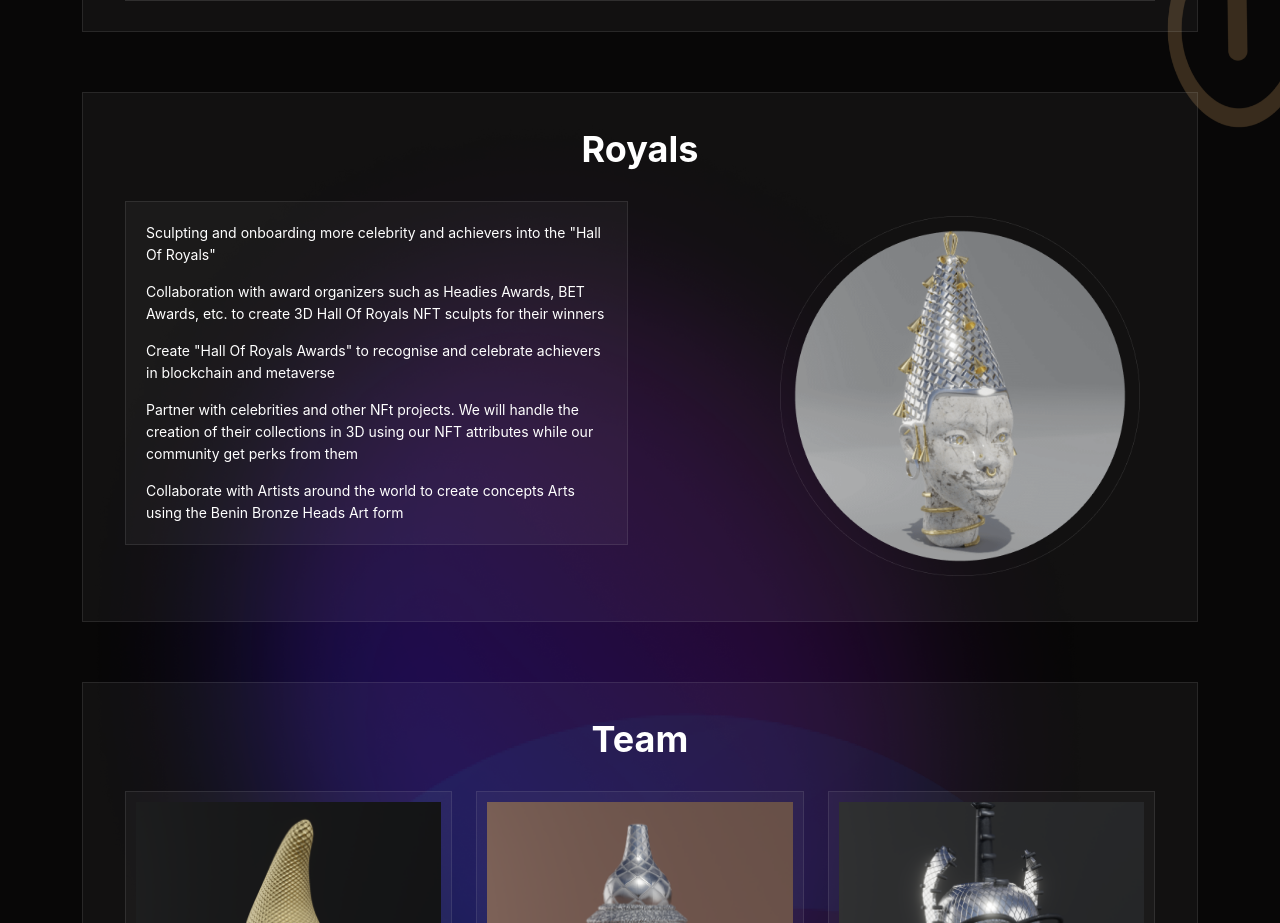
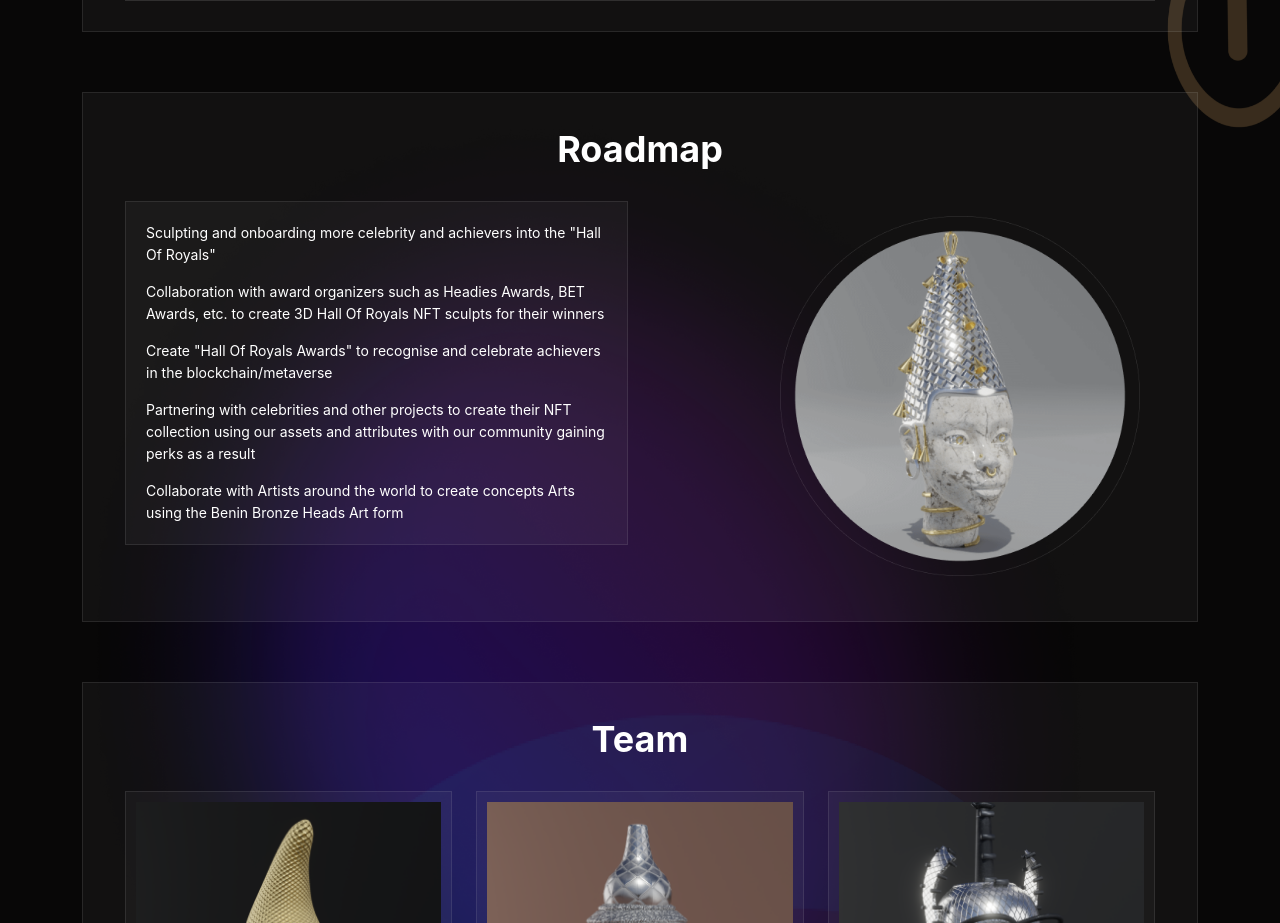
Before and after one commit to HallOfRoyals/HallOfRoyals-FrontEnd, a React (Create React App) app: page / in a window 1280 px wide. Shown: the part 3640-4563 px from the top of the page. Built offline with nearby package versions, Linux system fonts and the light colour scheme; a web font is replaced by a local one.

Commit message:
Update roadmap texts

```diff
--- a/src/components/RoadMap.js
+++ b/src/components/RoadMap.js
@@ -6,14 +6,14 @@ export default function RoadMap() {
     <section id="roadmap" className="glassy-wrapper x-section mt-60 position-relative">
       <img src={shapeSixteen} alt="" className="shape-16" />
       <div className="container">
-        <h1 className="section-title">Royals</h1>
+        <h1 className="section-title">Roadmap</h1>
         <div className="row mt-25 align-items-start">
           <div className="col-md-6">
             <div className="glassy-wrapper relative-height-box pt-20 pb-20 pl-20 pr-20">
               <p>Sculpting and onboarding more celebrity and achievers into the "Hall Of Royals"</p>
               <p className="mt-15">Collaboration with award organizers such as Headies Awards, BET Awards, etc. to create 3D Hall Of Royals NFT sculpts for their winners</p>
-              <p className="mt-15">Create "Hall Of Royals Awards" to recognise and celebrate achievers in blockchain and metaverse</p>
-              <p className="mt-15">Partner with celebrities and other NFt projects. We will handle the creation of their collections in 3D using our NFT attributes while our community get perks from them</p>
+              <p className="mt-15">Create "Hall Of Royals Awards" to recognise and celebrate achievers in the blockchain/metaverse</p>
+              <p className="mt-15">Partnering with celebrities and other projects to create their NFT collection using our assets and attributes with our community gaining perks as a result</p>
               <p className="mt-15">Collaborate with Artists around the world to create concepts Arts using the Benin Bronze Heads Art form</p>
             </div>
           </div>
```
